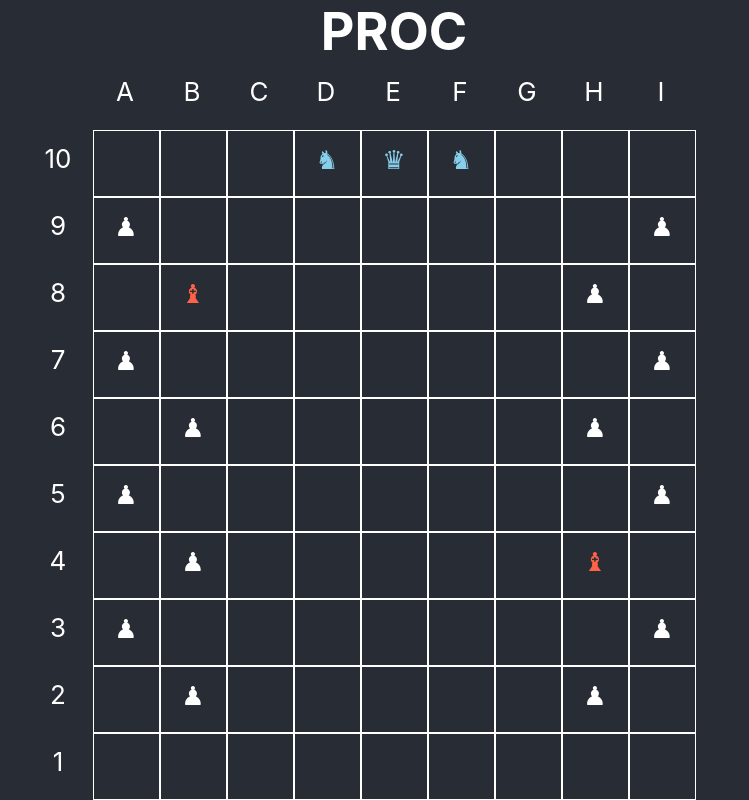
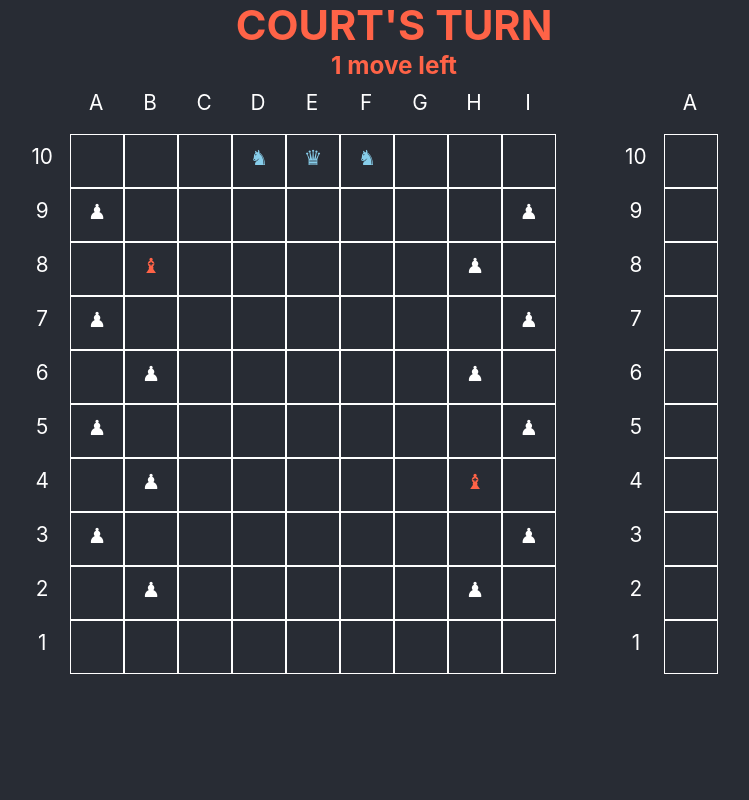
Before and after one commit to clickade/proc, a React (Create React App) app: page / in a window 1280 px wide. Shown: the whole page, without its empty margins (246-995 px from the left). Built offline with nearby package versions, Linux system fonts and the light colour scheme.

Commit message:
Added player turns and sideboard.

```diff
--- a/src/App.js
+++ b/src/App.js
@@ -1,12 +1,13 @@
 import {Component} from 'react'
-import {GameBoard} from './components/board'
-import {BOARD, PIECE, arr2an, shuffleArray, an2arr} from './components/global'
+import {GameBoard, SideBoard} from './components/board'
+import {BOARD, PIECE, arr2an, shuffleArray, an2arr, PLAYER} from './components/global'
 
 export default class App extends Component {
 	constructor(props){
 		super(props)
 
 		this.state = {
+			title: 'PROC',
 			[BOARD.COL_SIZE]: 9,
 			[BOARD.ROW_SIZE]: 10,
 		}
@@ -16,6 +17,27 @@ export default class App extends Component {
 
 	componentDidMount(){
 		this.resetBoard()	// Also serves to initialize the board
+		this.checkNextPlayer()	// Init player
+	}
+
+	/**
+	 * Deducts 1 move from current movesLeft then checks for next player
+	 */
+	checkMovesLeft = () => {
+		this.setState({
+			movesLeft: this.state.movesLeft - 1
+		},this.checkNextPlayer)
+	}
+
+	/**
+	 * Toggles current player based on moves left, resets moves left if player changes
+	 */
+	checkNextPlayer = () => {
+		const nextPlayer = this.state.movesLeft ? this.state.player : (this.state.player === PLAYER.COURT ? PLAYER.ROYAL : PLAYER.COURT)
+		this.setState({
+			player: nextPlayer,
+			movesLeft: this.state.player !== nextPlayer ? nextPlayer.MOVES : this.state.movesLeft
+		})
 	}
 
 	/**
@@ -105,28 +127,28 @@ export default class App extends Component {
 			return [
 				...this.checkRangeBoundary(this.addRange([coords],1)),	// Basic range of 1
 				...this.checkRangeBoundary(this.checkLeapPieces(this.addRange([coords],1),[PIECE.POP,PIECE.MERCHANT,PIECE.ASSASSIN])),	// Can leap over adjacent Court pieces
-			].map(coords=>arr2an(coords)).filter(an=>!occupiedTiles.includes(an))
+			].map(coords=>arr2an(coords)).filter(an=>an!==piece.an && !occupiedTiles.includes(an))
 		}
 		if(piece.NAME===PIECE.KING.NAME){
-			const ediblePieces = pieces.filter(piece=>piece.NAME!==PIECE.KNIGHT.NAME).map(piece=>piece.an)	// Kings can capture anything but Knights
+			const ediblePieces = pieces.filter(piece=>[PIECE.KNIGHT].every(edible=>edible.NAME!==piece.NAME)).map(piece=>piece.an)	// Kings can capture anything but Knights
 			return [
 				[coords[0],coords[1]-1],	// Can move up
 				[coords[0],coords[1]+1],	// Can move down
-			].map(coords=>arr2an(coords)).filter(an=>!occupiedTiles.includes(an)||ediblePieces.includes(an))
+			].map(coords=>arr2an(coords)).filter(an=>an!==piece.an && (!occupiedTiles.includes(an)||ediblePieces.includes(an)))
 		}
 		if(piece.NAME===PIECE.KNIGHT.NAME){
-			const ediblePieces = pieces.filter(piece=>piece.NAME!==PIECE.KING.NAME).map(piece=>piece.an)	// Knights can capture anything but Kings
+			const ediblePieces = pieces.filter(piece=>[PIECE.KNIGHT,PIECE.KING].every(edible=>edible.NAME!==piece.NAME)).map(piece=>piece.an)	// Knights can capture Court pieces
 			return [
 				...this.checkRangePieces(this.checkRangeBoundary(this.addRange([coords],maxRange))),	// Moves like a QUEEN
-			].map(coords=>arr2an(coords)).filter(an=>!occupiedTiles.includes(an)||ediblePieces.includes(an))
+			].map(coords=>arr2an(coords)).filter(an=>an!==piece.an && (!occupiedTiles.includes(an)||ediblePieces.includes(an)))
 		}
 		if(piece.NAME===PIECE.ASSASSIN.NAME){
-			const ediblePieces = pieces.filter(piece=>[PIECE.POP.NAME,PIECE.MERCHANT.NAME,PIECE.KING.NAME].includes(piece.NAME)).map(piece=>piece.an)	// Assassins can Kings and swap with Court pieces
+			const ediblePieces = pieces.filter(piece=>[PIECE.ASSASSIN,PIECE.POP,PIECE.MERCHANT,PIECE.KING].some(edible=>edible.NAME===piece.NAME)).map(piece=>piece.an)	// Assassins can Kings and swap with Court pieces
 			return [
 				...this.checkRangeBoundary(this.addRange([coords],1)),	// Basic range of 1
 				...this.checkRangeBoundary(this.checkLeapPieces(this.addRange([coords],1),[PIECE.POP,PIECE.MERCHANT,PIECE.ASSASSIN])),	// Can leap over adjacent Court pieces
 				...this.checkSwapPieces(this.checkRangeBoundary(this.addRange([coords],maxRange)),[PIECE.POP,PIECE.MERCHANT,PIECE.ASSASSIN])	// Can swap with Court pieces in range
-			].map(coords=>arr2an(coords)).filter(an=>!occupiedTiles.includes(an)||ediblePieces.includes(an))
+			].map(coords=>arr2an(coords)).filter(an=>an!==piece.an && (!occupiedTiles.includes(an)||ediblePieces.includes(an)))
 		}
 		return []
 	}
@@ -401,7 +423,7 @@ export default class App extends Component {
 		const {pieces} = this.state
 
 		// If drop piece is an Assassin and tile pieces are Court pieces, execute a swap instad of a capture
-		if(targetTile.piece && dropPiece.NAME === PIECE.ASSASSIN.NAME && dropPiece.CLASS === targetTile.piece.CLASS) return this.setState({
+		if(targetTile.piece && dropPiece.NAME === PIECE.ASSASSIN.NAME && dropPiece.PLAYER_NAME === targetTile.piece.PLAYER_NAME) return this.setState({
 			pieces: [
 				...pieces.filter(piece=>![dropPiece.an,targetTile.an].includes(piece.an)),
 				{
@@ -413,7 +435,7 @@ export default class App extends Component {
 					an: dropPiece.an,
 				}
 			]
-		})
+		},this.checkMovesLeft)
 
 		// Move piece into new position (implies capture)
 		this.setState({
@@ -424,7 +446,7 @@ export default class App extends Component {
 					an: targetTile.an
 				}
 			]
-		})
+		},this.checkMovesLeft)
 	}
 
 	/**
@@ -450,9 +472,11 @@ export default class App extends Component {
 	}
 
 	render(){
-		const {pieces,legalMoves} = this.state
-		return <div>
-			<h1 style={{textAlign:'center',margin:'0em'}}>PROC</h1>
+		const {player,movesLeft,pieces,legalMoves} = this.state
+		return <div style={{fontSize:'.8em'}}>
+			<h1 style={{textAlign:'center',margin:'0em',color: player && player.NAME===PLAYER.ROYAL.NAME ? 'skyblue' : 'tomato'}}>{player ? `${player.NAME}'S TURN` : 'PROC'}</h1>
+			<h3 style={{textAlign:'center',margin:'0em',color: player && player.NAME===PLAYER.ROYAL.NAME ? 'skyblue' : 'tomato'}}>{player ? `${movesLeft} move${movesLeft>1?'s':''} left` : ''}</h3>
+			<div style={{display:'inline-block'}}>
 				<GameBoard
 					rowSize={this.state[BOARD.ROW_SIZE]}
 					colSize={this.state[BOARD.COL_SIZE]}
@@ -462,7 +486,19 @@ export default class App extends Component {
 						handleDragStart: this.handleDragStart,
 						handleDrop: this.handleDrop,
 						handleDoubleClick: this.handleDoubleClick
-				}}/>
+					}}
+				/>
+			</div>
+			<div style={{display:'inline-block'}}>
+				<SideBoard
+					rowSize={this.state[BOARD.ROW_SIZE]}
+					colSize={1}
+					{...{
+						pieces: [], legalMoves,
+						handleDragStart: this.handleDragStart,
+					}}
+				/>
+			</div>
 		</div>
 	}
 }
--- a/src/components/board.js
+++ b/src/components/board.js
@@ -55,3 +55,53 @@ export const GameBoard = ({rowSize,colSize,pieces,legalMoves,handleDragStart,han
 		}
 	</Board>
 }
+
+export const SideBoard = ({rowSize,colSize,pieces,legalMoves,handleDragStart,handleDragOver,handleDrop,handleDoubleClick}) => {
+	const boardState = rowSize && colSize ? new Array(rowSize).fill(new Array(colSize).fill(0)) : undefined
+	if(!boardState || !pieces) return null
+
+	// Convert array into dict
+	const gamePieces = pieces.reduce((temp,piece)=>{
+		return {
+			...temp,
+			[piece.an]: piece
+		}
+	},{})
+
+	return <Board cols={colSize+2} rows={rowSize+1}>
+		{   [...new Array(colSize+2).fill(0)].map((col,colIndex)=><Tile key={colIndex} borderless>{colIndex > 0 && colIndex < colSize+1 && num2Alpha(colIndex-1)}</Tile>) }
+
+		{	boardState.map((row,rowIndex)=><Fragment>
+				<Tile key={rowIndex} borderless>{rowSize-rowIndex}</Tile>
+				{    row.map((col,colIndex)=>{
+						const an = `${num2Alpha(colIndex)}${rowSize-rowIndex}`
+						const color = gamePieces[an] ? gamePieces[an].COLOR : ''
+						const backgroundColor = legalMoves && legalMoves.indexOf(an) > -1 ? 'rgba(255,235,59,.1)' : ''
+						return <Tile
+							key={an}
+							id={an}
+							data-tile={JSON.stringify({an,piece:gamePieces[an]})}
+							onDragOver={handleDragOver}
+							onDrop={handleDrop}
+							backgroundColor={backgroundColor}
+						>
+							{	gamePieces[an] ?
+								<Piece
+									id={gamePieces[an].SYMBOL}
+									data-piece={JSON.stringify(gamePieces[an])}
+									data-tile={JSON.stringify({an,piece:gamePieces[an]})}
+									onDragStart={handleDragStart}
+									color={color}
+									draggable
+									onDoubleClick={handleDoubleClick}
+								>{gamePieces[an].SYMBOL}</Piece>
+							: <Piece data-tile={JSON.stringify({an,piece:gamePieces[an]})}  color={'rgba(255,255,255,.1)'}>{false && an}</Piece>}
+						</Tile>
+					})
+				}
+				<Tile key={rowIndex+rowSize} borderless></Tile>
+			</Fragment>
+			)
+		}
+	</Board>
+}
--- a/src/components/global.js
+++ b/src/components/global.js
@@ -7,41 +7,59 @@ export const BOARD = {
 }
 
 /**
+ * Player tracker
+ */
+export const PLAYER = {
+    ROYAL: {
+        MOVES: 2,
+        NAME: 'ROYAL'
+    },
+    COURT: {
+        MOVES: 1,
+        NAME: 'COURT'
+    },
+}
+
+export const PHASES = {
+
+}
+
+/**
  * Symbols of game pieces
  */
 export const PIECE = {
     KING: {
         SYMBOL: '♛',
         NAME: 'King',
-        CLASS: 'royal',
+        PLAYER_NAME: PLAYER.ROYAL.NAME,
         COLOR: 'skyblue',
         TOOLTIP: 'The King can move downwards or upwards one step. If the King is captured, the Court player wins.'
     },
     KNIGHT: {
         SYMBOL: '♞',
         NAME: 'Knight',
-        CLASS: 'royal',
+        PLAYER_NAME: PLAYER.ROYAL.NAME,
         COLOR: 'skyblue',
         TOOLTIP: 'The Knight can move diagonally or laterally any number of steps and turn in any direction. Court pieces in direct line-of-sight of the Knight cannot be moved during the Court player`s turn. Knights can capture any Court piece by moving onto its square. If a Knight captures an Assassin piece, the Royal player wins. If the Knight captures a non-Assassin piece that is not laterally adjacent to the King piece, the Court player wins.'
     },
     POP: {
         SYMBOL: '♟',
         NAME: 'Pop',
-        CLASS: 'court',
+        PLAYER_NAME: PLAYER.COURT.NAME,
         COLOR: 'white',
         TOOLTIP: 'The Pop can move diagonally or laterally one step. If the Pop is captured, the Court player wins.'
     },
     MERCHANT: {
         SYMBOL: '♜',
         NAME: 'Merchant',
-        CLASS: 'court',
+        PLAYER_NAME: PLAYER.COURT.NAME,
         COLOR: 'yellow',
         TOOLTIP: 'The Merchant can move diagonally or laterally one step. Only played in a Merchant-version of Proc. The Royal replaces a Court piece on both sides of the board after the Court has placed their pieces. Court pieces are not revealed this way. The Royal wins if both Assassins are replaced.'
     },
     ASSASSIN: {
         SYMBOL: '♝',
         NAME: 'Assassin',
-        CLASS: 'court',
+        PLAYER_NAME: PLAYER.COURT.NAME,
         COLOR: 'tomato',
         TOOLTIP: 'The Assassin can move laterally any number of steps. The Assassins can swap positions with another Court piece in direct line-of-sight. If the Assassin is captured by a Knight, the Royal wins. The Assassin can capture the King by moving onto its square and there are no Knights one space diagonal or lateral from the King. The Assassin can also capture the King if the King is the only piece in the middle of two diagonally or laterally opposite Assassins. If the King is captured, the Court wins.'
     },
```
Lines whose indentation alone changed are shown as unchanged.
